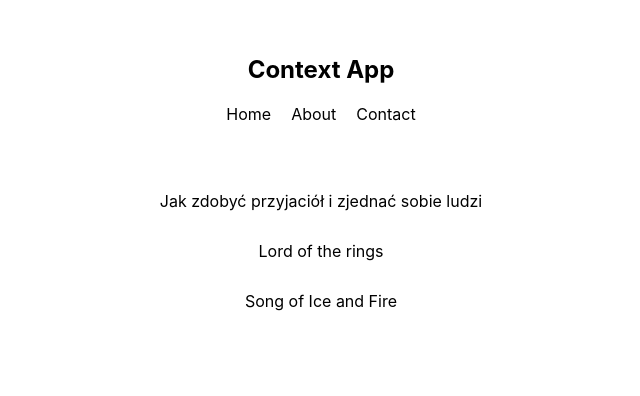
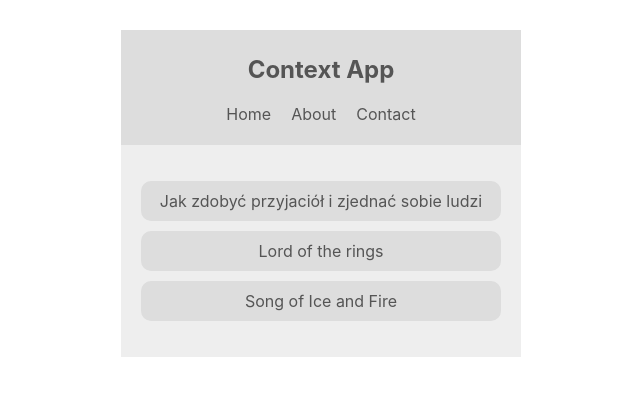
Before and after one commit to MarcinJarowski/HooksAndContext, a React (Create React App) app: page / in a window 1280 px wide. Shown: the top 396 px of the page, without its empty margins (319-959 px from the left). Built offline with nearby package versions, Linux system fonts and the light colour scheme.

Commit message:
add themeContext, consume it in BookList and Navbar

```diff
--- a/src/components/BookList.js
+++ b/src/components/BookList.js
@@ -1,14 +1,26 @@
 import React from "react";
+import { ThemeContext } from "../contexts/ThemeContext";
 
 class BookList extends React.Component {
+  static contextType = ThemeContext;
+
   state = {};
+
   render() {
+    console.log(this.context);
+    const { isLightTheme, light, dark } = this.context;
+    const theme = isLightTheme ? light : dark;
     return (
-      <div className="book-list">
+      <div
+        className="book-list"
+        style={{ color: theme.syntax, background: theme.bg }}
+      >
         <ul>
-          <li>Jak zdobyć przyjaciół i zjednać sobie ludzi</li>
-          <li>Lord of the rings</li>
-          <li>Song of Ice and Fire</li>
+          <li style={{ background: theme.ui }}>
+            Jak zdobyć przyjaciół i zjednać sobie ludzi
+          </li>
+          <li style={{ background: theme.ui }}>Lord of the rings</li>
+          <li style={{ background: theme.ui }}>Song of Ice and Fire</li>
         </ul>
       </div>
     );
--- a/src/components/Navbar.js
+++ b/src/components/Navbar.js
@@ -1,11 +1,13 @@
 import React, { Component } from "react";
-
+import { ThemeContext } from "../contexts/ThemeContext";
 class Navbar extends Component {
   state = {};
-
+  static contextType = ThemeContext;
   render() {
+    const { isLightTheme, light, dark } = this.context;
+    const theme = isLightTheme ? light : dark;
     return (
-      <nav>
+      <nav style={{ background: theme.ui, color: theme.syntax }}>
         <h1>Context App</h1>
         <ul>
           <li>Home</li>
--- a/src/contexts/ThemeContext.js
+++ b/src/contexts/ThemeContext.js
@@ -9,7 +9,6 @@
     dark: { syntax: "#ddd", ui: "#333", bg: "#555" }
   };
   render() {
-    console.log(this.props);
     return (
       <ThemeContext.Provider value={{ ...this.state }}>
         {this.props.children}
```
